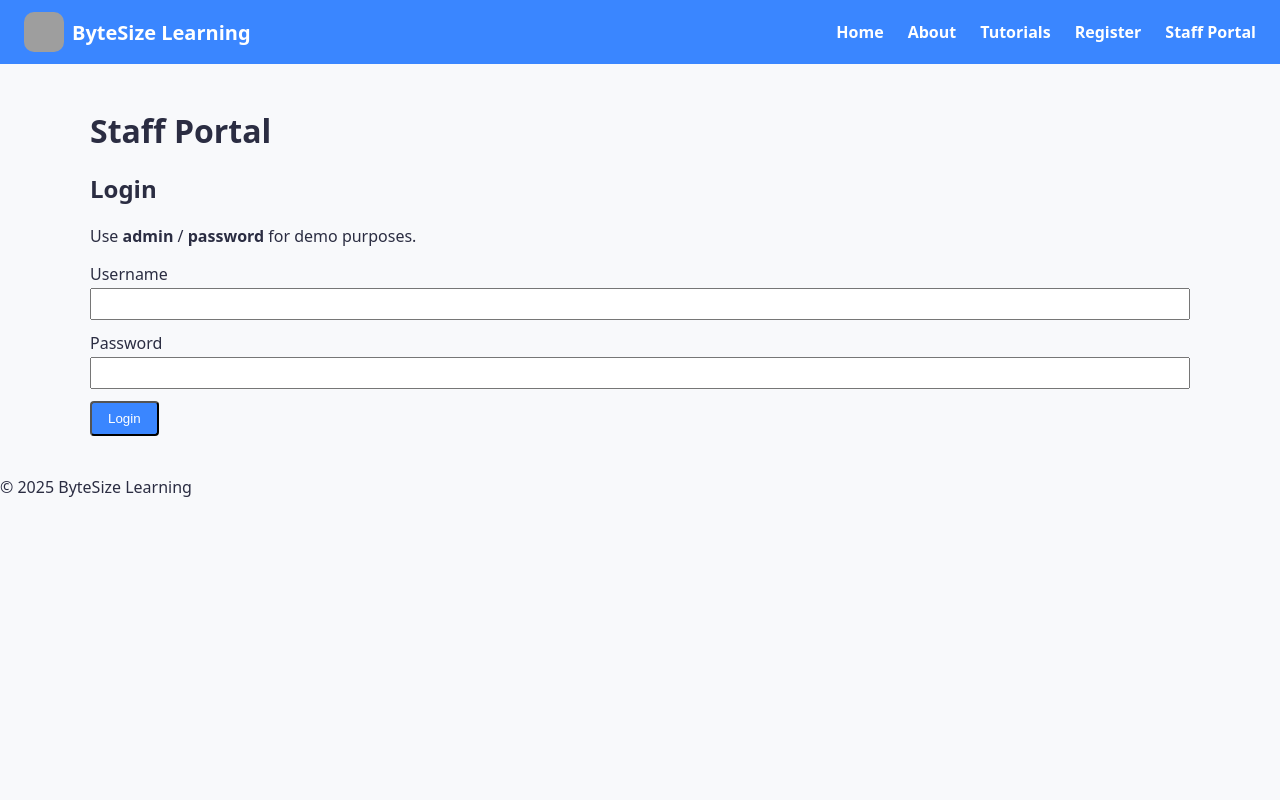
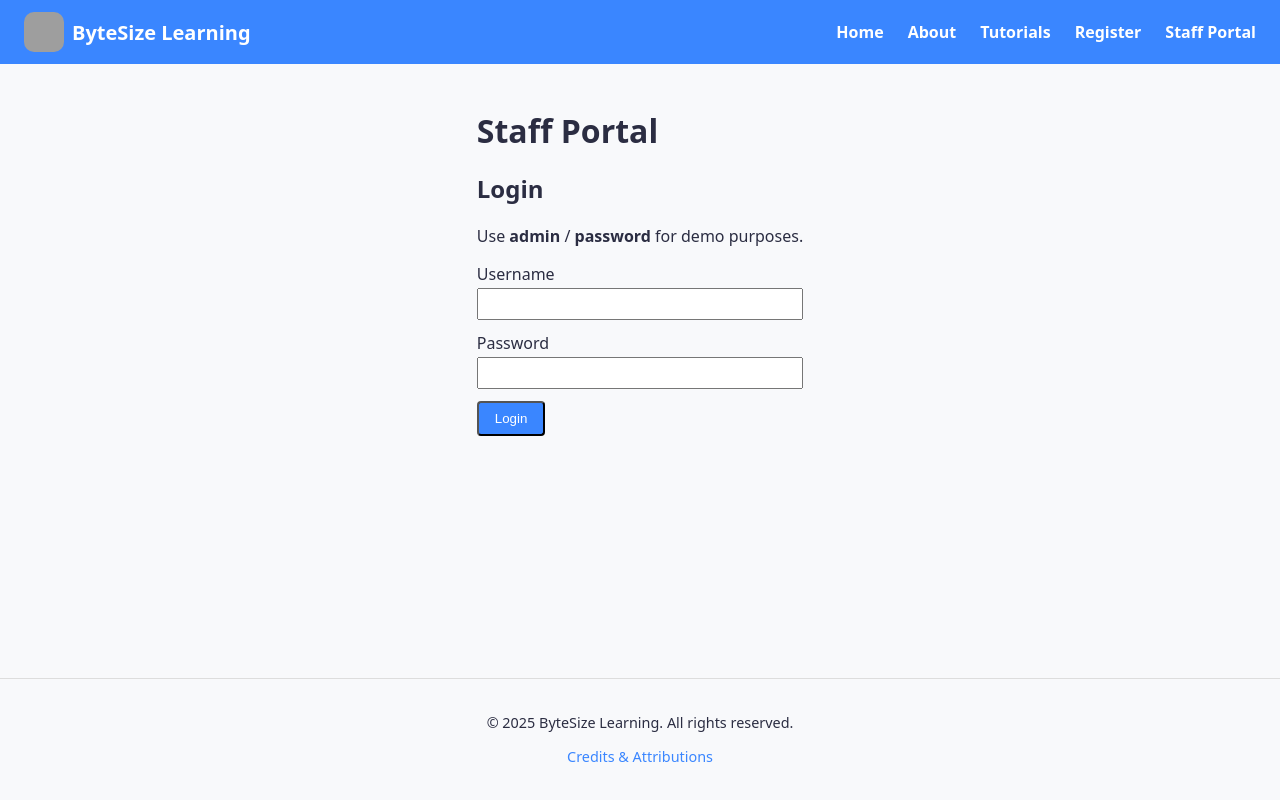
Before and after one commit to ModestWolf/ByteSizeLearning, a plain HTML site: page PortalPage/portal.html in a window 1280 px wide. Drawn offline with Linux system fonts and the light colour scheme; grey boxes are pictures that could not be loaded.

Commit message:
Update site and fix recent lesson link

```diff
--- a/CSS/styles.css
+++ b/CSS/styles.css
@@ -1,13 +1,21 @@
+html, body {
+ 	height: 100%;
+  	margin: 0;
+}
+
 body {
     font-family: system-ui, -apple-system, BlinkMacSystemFont, "Segoe UI", sans-serif;
     margin: 0;
     background: #F8F9FB;
     color: #2B2D42;
+	display: flex;
+  	flex-direction: column;
 }
 
 main {
-	max-width: 1100px;
+	max-width: 90%;
 	margin: 0 auto;
+	flex: 1;
 }
 
 .site-header {
@@ -17,6 +25,25 @@ main {
 	padding: 0.75rem 1.5rem;
 	background: #3A86FF;
 	color: #fff;
+}
+
+.site-footer {
+  text-align: center;
+  padding: 20px 0;
+  margin-top: 40px;
+  background: #F8F9FB;
+  color: #2B2D42;
+  font-size: 0.9rem;
+  border-top: 1px solid #ddd;
+}
+
+.site-footer a {
+  color: #3A86FF;
+  text-decoration: none;
+}
+
+.site-footer a:hover {
+  text-decoration: underline;
 }
 
 /* logo block */
@@ -73,6 +100,10 @@ main {
 
 .hero {
 	text-align: center;
+}
+
+.spacer {
+    height: 40px;
 }
 
 .hero-logo {
--- a/JS/main.js
+++ b/JS/main.js
@@ -314,7 +314,7 @@ function initHomePage() {
 		widget.innerHTML = `
 			<h2>Recent Lesson</h2>
 			<p>You haven't viewed any lessons yet.</p>
-			<a href="../TutorialsPage/tutorials.html" class="btn primary">Start with Tutorials</a>
+			<a href="TutorialsPage/tutorials.html" class="btn primary">Start with Tutorials</a>
 		`;
 		return;
 	}
@@ -328,6 +328,6 @@ function initHomePage() {
 			<strong>Time:</strong> ${lesson.time}
 		</p>
 		<p class="recent-lesson-tags">${lesson.tags.join(", ")}</p>
-		<a href="../TutorialsPage/tutorials.html" class="btn secondary">Continue in Tutorials</a>
+		<a href="TutorialsPage/tutorials.html" class="btn secondary">Continue in Tutorials</a>
 	`;
 }
--- a/PortalPage/portal.html
+++ b/PortalPage/portal.html
@@ -2,7 +2,8 @@
 <html lang="en">
 <head>
     <meta charset="UTF-8" />
-    <title>ByteSize Learning – PAGE TITLE</title>
+    <title>ByteSize Learning – Staff Protal</title>
+    <link rel="icon" type="image/png" href="../Assets/Images/bsl-favicon.png">
     <link rel="stylesheet" href="../CSS/styles.css" />
 </head>
 
@@ -18,7 +19,7 @@
 	    </div>
 	    <nav class="main-nav">
 		    <a href="../index.html">Home</a>
-		    <a href="../AboutAndCreditsPage/about.html">About</a>
+		    <a href="../AboutPage/about.html">About</a>
 		    <a href="../TutorialsPage/tutorials.html">Tutorials</a>
 		    <a href="../RegistrationPage/registration.html">Register</a>
 		    <a href="../PortalPage/portal.html">Staff Portal</a>
@@ -82,8 +83,9 @@
 	    </section>
     </main>
 
-    <footer>
-        <p>© 2025 ByteSize Learning</p>
+    <footer class="site-footer">
+        <p>&copy; 2025 ByteSize Learning. All rights reserved.</p>
+        <p><a href="../AboutPage/about.html">Credits & Attributions</a></p>
     </footer>
 
     <script src="../JS/storage.js"></script>
```
Also changed, not shown: AboutPage/about.html (renamed from AboutAndCreditsPage/about.html, +7 -6 lines), ConfirmationPage/confirmation.html (+6 -6 lines), RegistrationPage/registration.html (+6 -6 lines), TutorialsPage/tutorials.html (+7 -5 lines), index.html (+8 -5 lines), Assets/Images/bsl-favicon.png (added).
